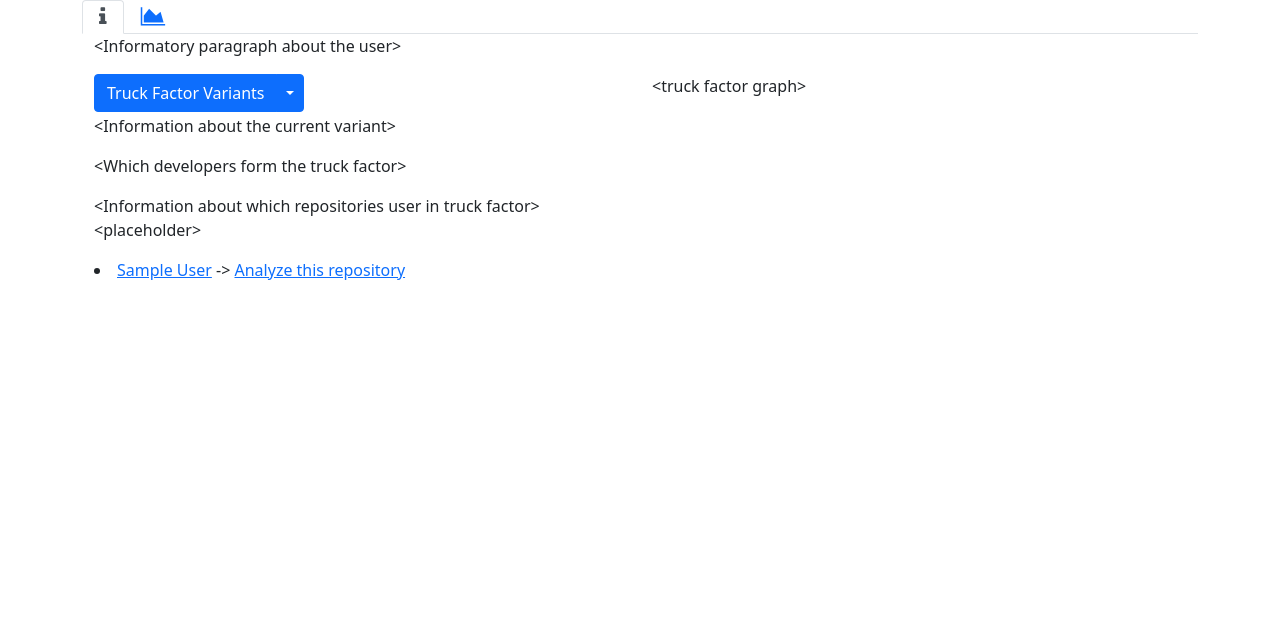
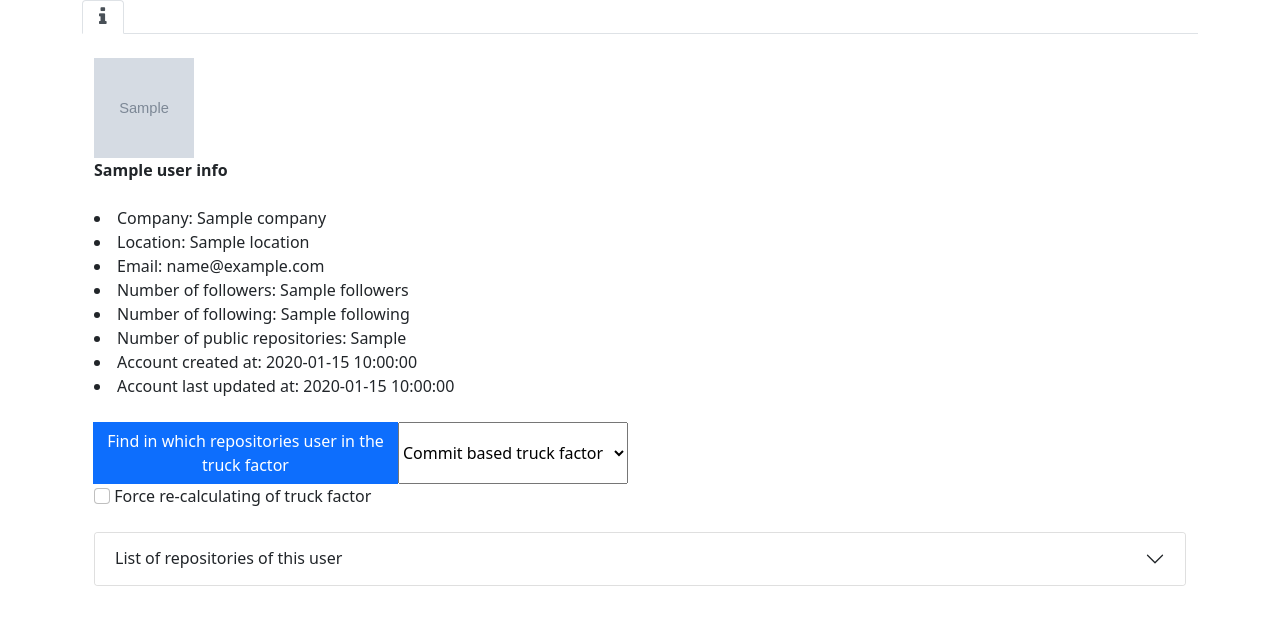
Before and after one commit to morph3/Github-Collaboration-Dashboard, a Flask app: template templates/user-based.html in a window 1280 px wide. Shown: the part 56-681 px from the top of the page. Run offline with Flask 2, Linux system fonts and the light colour scheme; the template is opened without the code that fills it: most values are stand-ins (such as "Sample title", 1, 10 or a date in 2020); grey boxes marked "Sample" are stand-in pictures; parts of the project's set-up code (start-up, migrations or seed data) failed here and were passed over; some libraries are stand-ins or nearby versions.

Commit message:
User based backbone

```diff
--- a/app.py
+++ b/app.py
@@ -45,7 +45,9 @@ def repository_search():
 def user_search():
     username = flask.request.args.get('u')
     repos = gaw.get_repositories(username)
-    return flask.render_template('user-based.html', username=username, repositories=repos)
+    user_info = gaw.get_user(username)
+
+    return flask.render_template('user-based.html', username=username, user_info=user_info, repositories=repos)
 
 
 @app.route('/api/get_repository_info')
@@ -71,8 +73,7 @@ def get_repository_commits():
 
     for i in commits:
         # Each line, Takes commiters' infos and commmit messages
-        l.append({"commiter": i["commit"]["committer"],
-                 "commit": i["commit"]["message"]})
+        l.append({"commiter": i["commit"]["committer"], "commit": i["commit"]["message"]})
 
     return json.dumps(l, indent=4)
 
@@ -268,20 +269,10 @@ def get_truck_factor_history():
     return json.dumps(storage_entry), {"Content-Type": "application/json"}
 
 
-@app.route('/api/get_issue_distribution')
-def get_issue_dist():
-
-    repo_full_name = flask.request.args.get('r')
-    result = gaw.get_issue_distribution(repo_full_name)
-
-    return json.dumps({'issue_dist': result})
-
-
-
 @app.route('/test')
 def test():
-    return flask.render_template('test.html')
 
+    return flask.render_template("test.html")
 
 if __name__ == '__main__':
 
--- a/templates/user-based.html
+++ b/templates/user-based.html
@@ -16,7 +16,7 @@
 </head>
 
 
-<body>
+<body onload="update_truck_factor_info(0)">
     <div class="">
         <div class="container">
 
@@ -46,14 +46,6 @@
                     </button>
                 </li>
 
-
-
-                <li class="nav-item" role="presentation">
-                    <button class="nav-link" id="chart-tab" data-bs-toggle="tab" data-bs-target="#chart" type="button" role="tab" aria-controls="chart" aria-selected="false">
-              <i class="d-block fa fa-lg fa-area-chart"></i>
-            </button>
-                </li>
-
             </ul>
             <div class="tab-content" id="myTabContent">
 
@@ -63,87 +55,102 @@
                     <div class="">
                         <div class="container">
                             <div class="row">
-                                <div class="col-md-12">
-                                    <div class="row">
-                                        <div class="col-md-12">
-                                            <p class="">&lt;Informatory paragraph about the user&gt;</p>
-                                        </div>
-                                    </div>
+                                    <div class="col-md-6">
+                                        <br>
+                                        <img src="{{user_info.avatar_url}}" width="100" height="100">
+                                        <br>
+                                            <b>{{user_info.name}}</b>
+
+                                            <br>
+                                            <br>
+
+                                            <li>Company: {{user_info.company}}</li>
+                                            <li>Location: {{user_info.location}}</li>
+                                            <li>Email: {{user_info.email}}</li>
+
+
+                                            <li>Number of followers: {{user_info.followers}}</li>
+                                            <li>Number of following: {{user_info.following}}</li>
+
+                                            <li>Number of public repositories: {{user_info.public_repos}}</li>
+                                            <li>Account created at: {{user_info.created_at}}</li>
+                                            <li>Account last updated at: {{user_info.updated_at}}</li>
 
                                     </div>
                             </div>
 
+                            <br>
+
                             <!-- row start -->
+                            <!-- truck factor related information-->
                             <div class="row">
                                 <div class="col-md-6">
                                     <div class="btn-group">
-                                        <button type="button" class="btn btn-primary">Truck Factor Variants<br></button>
-                                        <button type="button" class="btn btn-primary dropdown-toggle dropdown-toggle-split" data-bs-toggle="dropdown" aria-expanded="false"></button>
-                                        <div class="dropdown-menu">
-                                            <a class="dropdown-item" href="#">Blame based truck factor</a>
-                                            <a class="dropdown-item" href="#">Commit based truck factor<br></a>
-                                            <a class="dropdown-item" href="#">Stack based truck factor</a>
+                                        <br>
+                                        <button type="button" class="btn btn-primary" id="truckFactorCalculateButton" onclick=foobar()>Find in which repositories user in the truck factor <br></button>
+                                        <select class="truck-factor-selector" onchange="update_truck_factor_info(this.selectedIndex);">
+                                            <option value="commit">Commit based truck factor</option>
+                                            <option value="heuristic">Heuristic based truck factor</option>
+                                            <option value="stack">Stack based truck factor</option>
+                                        </select>
                                     </div>
-                                    </div>
-                                </div>
-                                <div class="col-md-6">
-                                    <p class="" style="">&lt;truck factor graph&gt;</p>
+
                                 </div>
                             <!-- end row -->
                             </div>
 
-                            <!-- row start -->
-                            <!-- truck factor related information-->
-                            <div class="row">
-                                <div class="col-md-12">
-                                    <p class="text-monospace" id="currentVariantParagraphId">&lt;Information about the current variant&gt;<br></p>
-                                    <p class="text-monospace" id="truckFactorDevelopersParagraphId">&lt;Which developers form the truck factor&gt;<br></p>
-                                    <p class="text-monospace" id="repositoriesUserInTruckFactorParagraphId">&lt;Information about which repositories user in truck factor&gt;<br>&lt;placeholder&gt;</p>
-                                </div>
-                                <!-- end row-->
-                            </div>
+                            <input class="form-check-input" type="checkbox" value="" id="flexCheckDefault">
+                                <label class="form-check-label" for="flexCheckDefault">
+                                    Force re-calculating of truck factor
+                                </label>
+                            </input>
+
+                            <br>
+                            <br>
 
 
-                            <!-- row start -->
-                            <!-- list of repositories this user have -->
-                            <div class="row">
-                                <div class="col-md-12">
-                                </div>
-                                <!-- end row-->
-                            </div>
+                            <div class="accordion" id="accordionExample">
+                                <div class="accordion-item">
+                                    <h2 class="accordion-header" id="headingOne">
+                                        <button class="accordion-button collapsed" type="button" data-bs-toggle="collapse" data-bs-target="#collapseOne" aria-expanded="false" aria-controls="collapseOne">
+                                            List of repositories of this user
+                                        </button>
+                                    </h2>
+                                <div id="collapseOne" class="accordion-collapse collapse" aria-labelledby="headingOne" data-bs-parent="#accordionExample">
+                                    <div class="accordion-body">
 
-                            <!-- row start -->
-                            <div class="row">
                                         {% for repository in repositories %}
                                         <li><a href="{{ repository.html_url }}">{{ repository.full_name }}</a> ->
                                             <a href="/repository?r={{repository.full_name}}">  Analyze this repository </a>
                                         </li>
                                         {% endfor %}
-                                <!-- end row-->
+
+
                                     </div>
+                                </div>
+                                </div>
+
+                            </div>
+
+
+
+
+
+
+
+
+
+
+
+
+
 
                         </div>
                     </div>
                     <!-- end info tab -->
                 </div>
 
-                <div class="tab-pane fade" id="chart" role="tabpanel" aria-labelledby="chart-tab">
-                    Posuere urna nec tincidunt praesent semper feugiat. Nunc mattis enim ut tellus elementum sagittis vitae et. Proin libero nunc consequat interdum varius sit amet mattis vulputate. Amet nulla facilisi morbi tempus iaculis urna id volutpat. Enim nulla aliquet
-                    porttitor lacus luctus accumsan. Natoque penatibus et magnis dis parturient montes nascetur ridiculus mus. At augue eget arcu dictum varius. Dignissim enim sit amet venenatis urna cursus eget nunc scelerisque. Aliquam ut porttitor
-                    leo a diam sollicitudin tempor. Bibendum neque egestas congue quisque egestas diam in arcu cursus. Tincidunt vitae semper quis lectus nulla. Diam sollicitudin tempor id eu nisl nunc mi. Blandit volutpat maecenas volutpat blandit aliquam
-                    etiam erat. Aliquet bibendum enim facilisis gravida neque convallis a.
 
-                    <div class="col-md-6">
-                        <img class="img-fluid rounded-circle" src="https://static.pingendo.com/img-placeholder-3.svg" width="200" height="200">
-                        <img class="img-fluid rounded-circle" src="https://static.pingendo.com/img-placeholder-3.svg" width="200" height="200">
-                    </div>
-
-                    <div class="col-md-6">
-                        <img class="img-fluid rounded-circle" src="https://static.pingendo.com/img-placeholder-3.svg" width="200" height="200">
-                        <img class="img-fluid rounded-circle" src="https://static.pingendo.com/img-placeholder-3.svg" width="200" height="200">
-                    </div>
-
-                </div>
 
             </div>
 
```
Also changed, not shown: src/GithubAPIWrapper.py (+10 -0 lines), templates/test.html (+49 -70 lines). Lines whose indentation alone changed are shown as unchanged.
